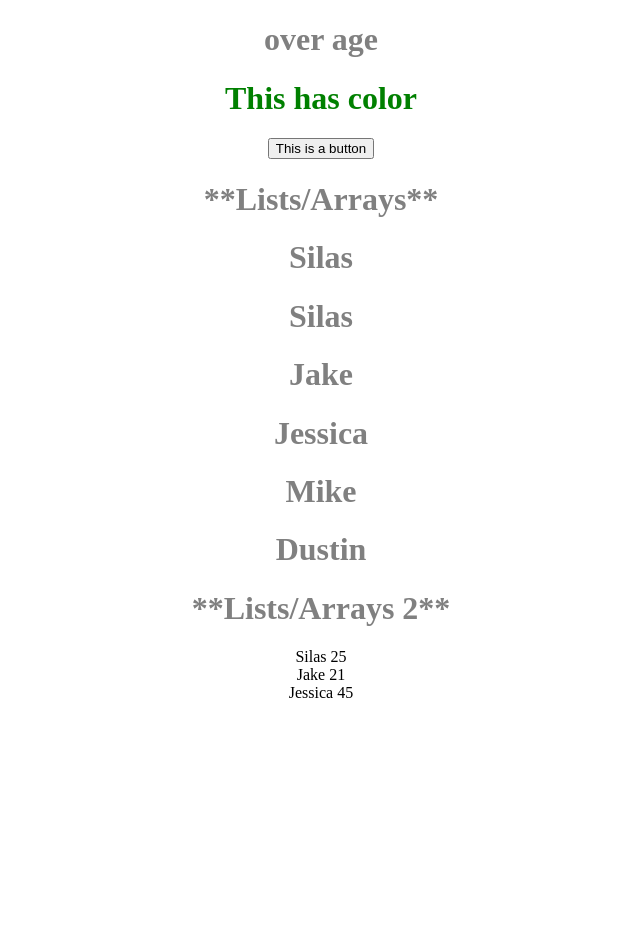
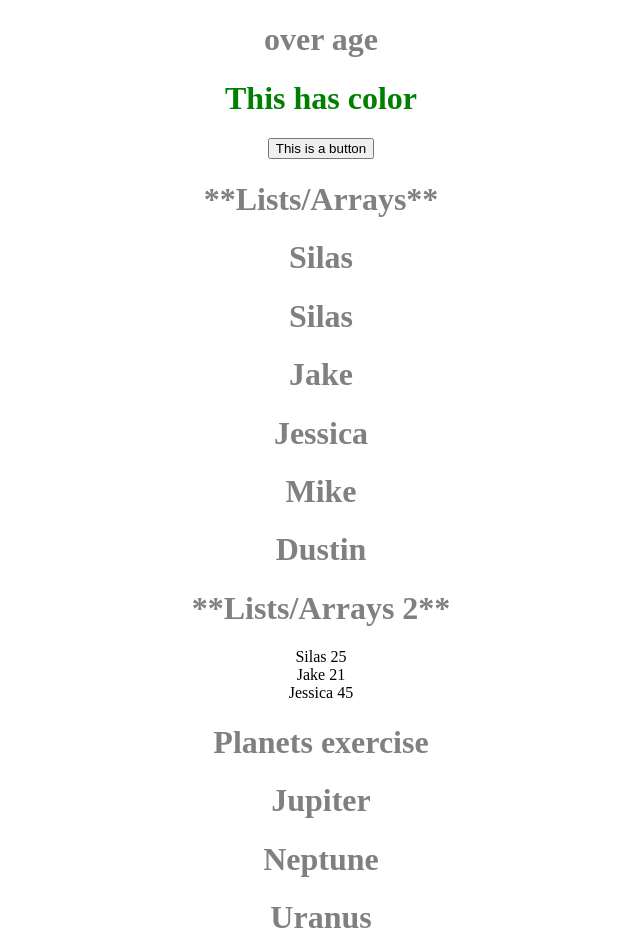
Before and after one commit to SilasFas/React-studies-1, a React (Create React App) app: page / in a window 1280 px wide. Shown: the top 952 px of the page, without its empty margins (319-959 px from the left). Before the commit the page ends 800 px from the top, so only its background shows below. Built offline with nearby package versions, Linux system fonts and the light colour scheme.

Commit message:
planet exercise

```diff
--- a/src/App.js
+++ b/src/App.js
@@ -15,6 +15,15 @@ function App() {
     { name: 'Jessica', age: 45 },
   ]
 
+  const planets = [
+    { name: 'Mars', isGasPlanet: false },
+    { name: 'Earth', isGasPlanet: false },
+    { name: 'Jupiter', isGasPlanet: true },
+    { name: 'Venus', isGasPlanet: false },
+    { name: 'Neptune', isGasPlanet: true },
+    { name: 'Uranus', isGasPlanet: true },
+  ]
+
 
   return (
     <div className="App">
@@ -22,8 +31,6 @@ function App() {
       <h1 style={{ color: isGreen ? 'green' : 'red' }}>This has color</h1>
 
       {isGreen && <button>This is a button</button>}
-
-
 
 
       <h1>**Lists/Arrays**</h1>
@@ -39,8 +46,24 @@ function App() {
       {users.map((user, key) => {
         return <User name={user.name} age={user.age} key={key} />
       })}
+
+
+
+      <h1>Planets exercise</h1>
+      {planets.map(
+        (planet, key) => planet.isGasPlanet && <Planets name={planet.name} key={key}/>//component
+        //(planet, key) => planet.isGasPlanet && <h1 key={key}>{planet.name}</h1>
+      )}
+
     </div>
   );
+}
+
+//component
+const Planets = ({ name, isGasPlanet }) => {
+  return (
+    <div><h1>{name}</h1> <h1>{isGasPlanet}</h1> </div>
+  )
 }
 
 export default App;
```
